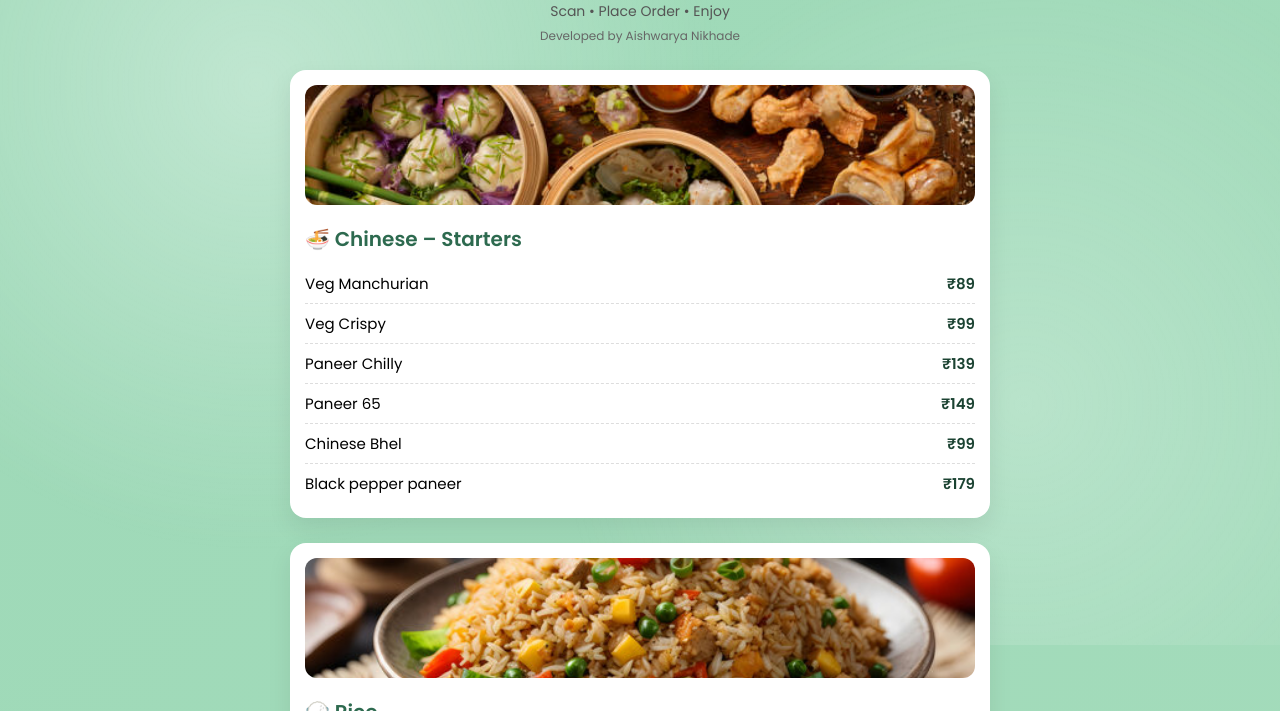
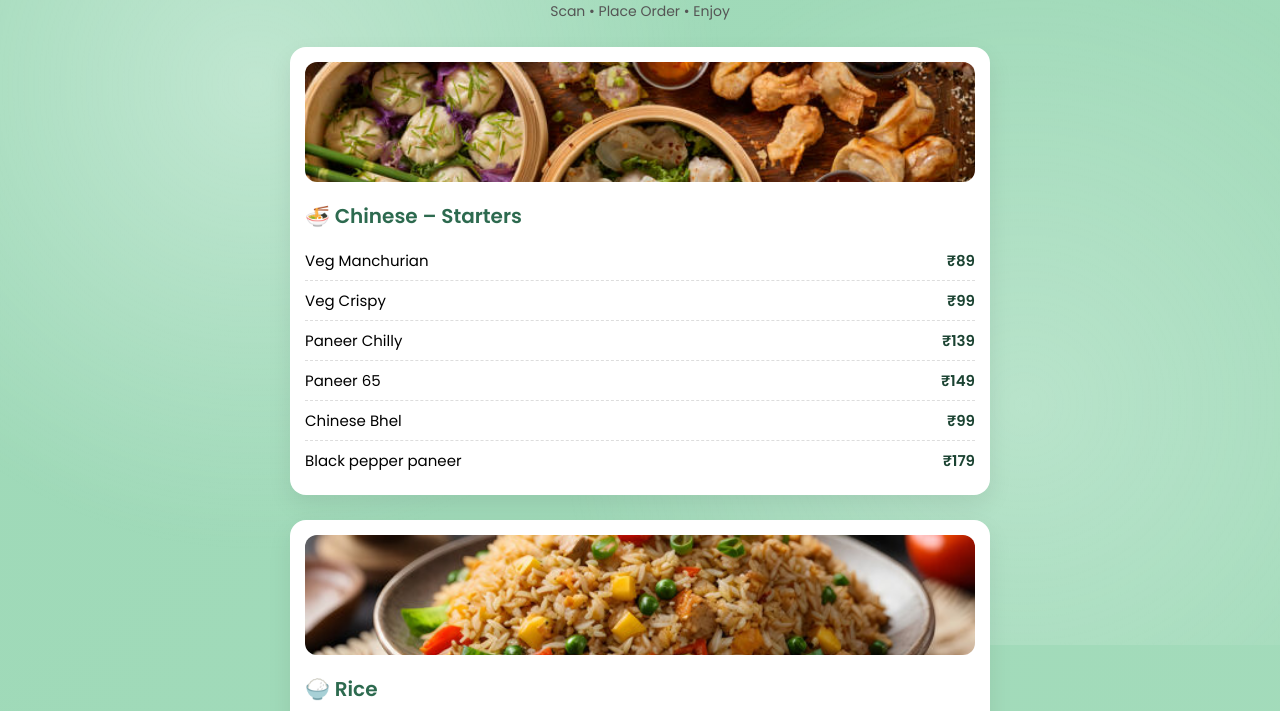
Before and after one commit to Aishwarya-cloud-beep/Farmaish-menu-final, a plain HTML site: page index.html in a window 1280 px wide. Shown: the part 138-849 px from the top of the page. Drawn offline with Linux system fonts and the light colour scheme.

Commit message:
Update index.html

```diff
--- a/index.html
+++ b/index.html
@@ -15,7 +15,7 @@
 <header>
     <img src="images/logo.png" alt="Cafe Farmaish Logo" class="logo">
     <p>Scan • Place Order • Enjoy</p>
-    <p class="credit">Developed by Aishwarya Nikhade</p>
+
 </header>
 
 
```
